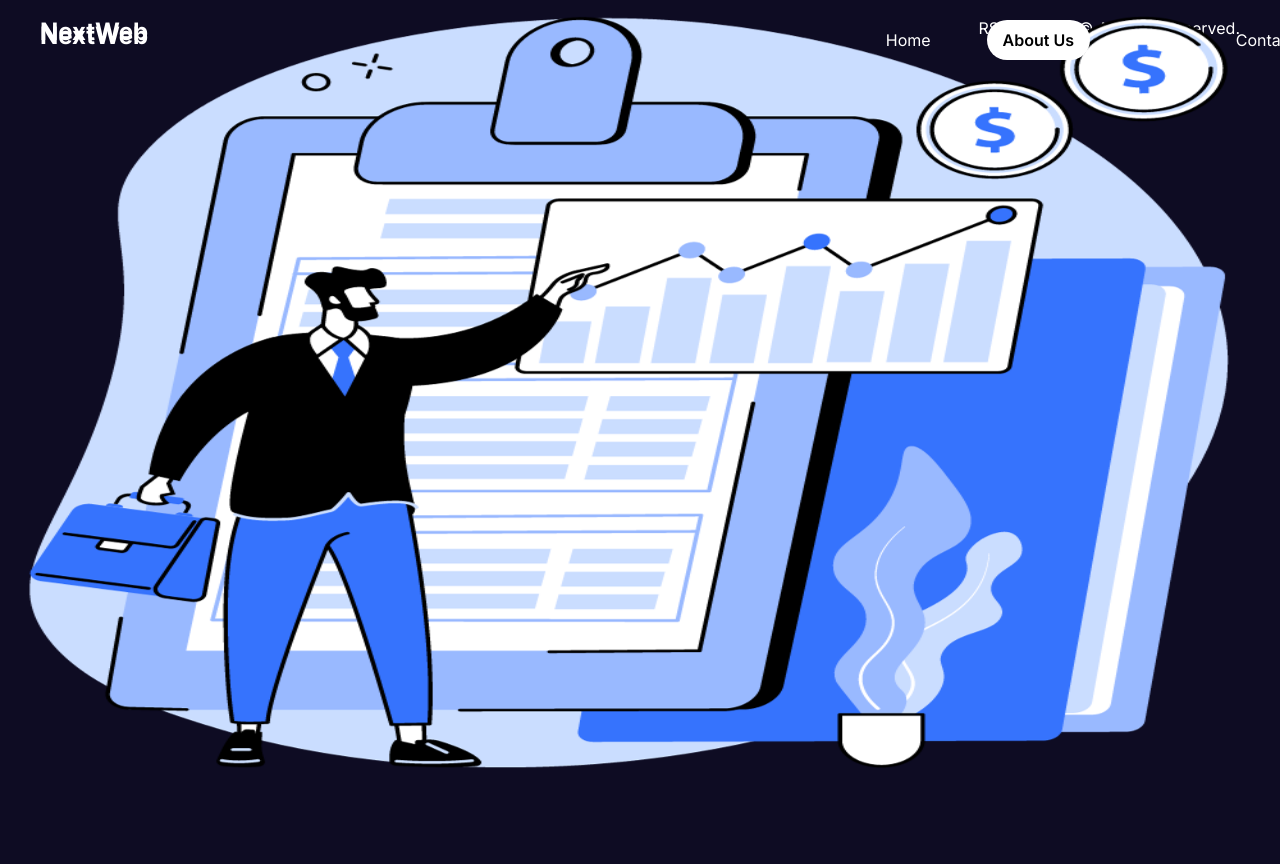
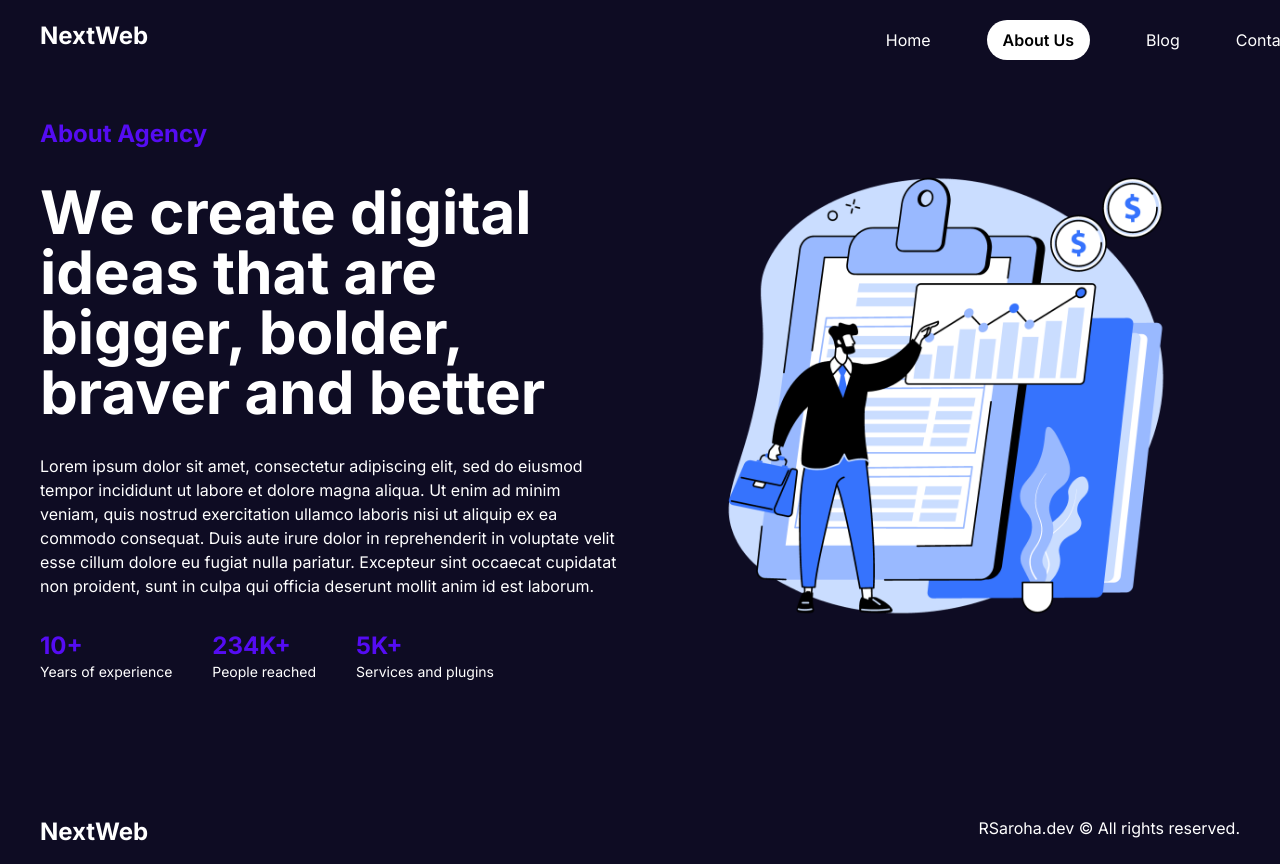
Before and after one commit to rohitsaroha125/nextWeb, a Next.js app: page /about in a window 1280 px wide. Before the commit the page ends 800 px from the top, so only its background shows below. Built offline with nearby package versions, Linux system fonts and the light colour scheme.

Commit message:
ADD: About page UI

```diff
--- a/src/app/about/About.module.css
+++ b/src/app/about/About.module.css
@@ -1,4 +1,21 @@
 .aboutImg{
     width: 100%;
-    height: 100%;
+    position: relative;
+    display: flex;
+    justify-content: center;
+    align-items: center;
 }
+
+.aboutImg img{
+    width: 80% !important;
+    object-fit: contain;
+    margin-left: 10%;
+}
+
+.aboutSubHeading{
+    color: var(--color-primary);
+}
+
+.aboutCardHeading{
+    color: var(--color-primary);
+}
--- a/src/app/about/page.tsx
+++ b/src/app/about/page.tsx
@@ -1,10 +1,49 @@
 import Image from "next/image";
-import styles from './About.module.css'
+import styles from "./About.module.css";
+
+const aboutInfo = [
+    {
+        number:'10+',
+        description:'Years of experience'
+    },
+    {
+        number:'234K+',
+        description:'People reached'
+    },
+    {
+        number:'5K+',
+        description:'Services and plugins'
+    }
+]
 
 export default function About() {
   return (
-    <div className="grid grid-cols-2">
-      <div></div>
+    <div className="grid grid-cols-2 h-screen gap-10">
+      <div className="flex justify-center flex-col gap-8">
+        <h6 className={`${styles.aboutSubHeading} text-2xl font-bold`}>About Agency</h6>
+        <h1 className="text-white font-bold text-6xl">
+          We create digital ideas that are bigger, bolder, braver and better
+        </h1>
+        <p className="text-white">
+          Lorem ipsum dolor sit amet, consectetur adipiscing elit, sed do
+          eiusmod tempor incididunt ut labore et dolore magna aliqua. Ut enim ad
+          minim veniam, quis nostrud exercitation ullamco laboris nisi ut
+          aliquip ex ea commodo consequat. Duis aute irure dolor in
+          reprehenderit in voluptate velit esse cillum dolore eu fugiat nulla
+          pariatur. Excepteur sint occaecat cupidatat non proident, sunt in
+          culpa qui officia deserunt mollit anim id est laborum.
+        </p>
+        <div className="flex gap-10">
+            {
+                aboutInfo.map((card, i) => {
+                    return <div>
+                    <h4 className={`font-bold text-2xl ${styles.aboutCardHeading}`}>{card.number}</h4>
+                    <p className="text-white text-sm">{card.description}</p>
+                </div>
+                })
+            }
+        </div>
+      </div>
       <div className={styles.aboutImg}>
         <Image src="/about.png" alt="" fill />
       </div>
```
